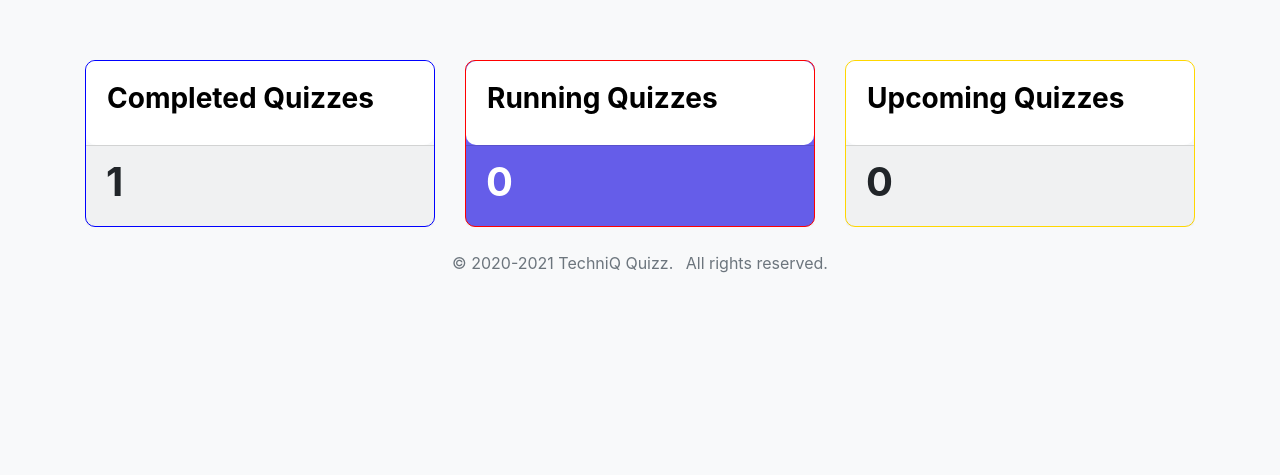
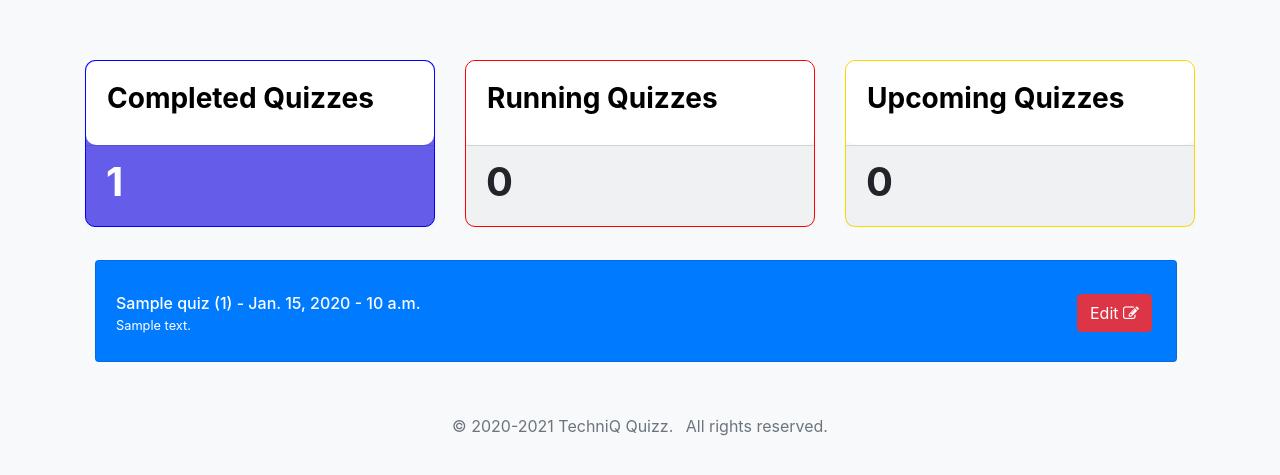
Before and after one commit to kundanranka/quiz, a Django app: page /instructor?filter=completed in a window 1280 px wide. Shown: the part 72-547 px from the top of the page. Run offline with Django 3.2, Linux system fonts and the light colour scheme; a user stored in the database is signed in; tables that the repository leaves empty hold one stand-in row (values such as "Sample post"); some libraries are stand-ins or nearby versions.

Commit message:
added instructor dashboard

```diff
--- a/buzzquiz/quiz/views.py
+++ b/buzzquiz/quiz/views.py
@@ -5,37 +5,66 @@ from django.core.exceptions import ObjectDoesNotExist
 from django.http import Http404
 from datetime import datetime
 from .models import Questions, Quiz, QuizEnroll
-from .forms import RegQuizenrolls, RegistrationFormInstructor, UserLoginForm, RegistrationFormStudent
+from .forms import (
+    RegQuizenrolls,
+    RegistrationFormInstructor,
+    UserLoginForm,
+    RegistrationFormStudent,
+)
 from django.contrib.auth.decorators import user_passes_test
 
+
 def home(request):
-    return redirect('/login')
+    return redirect("/login")
 
 
 @login_required()
 def user_home(request):
     if request.user.is_instructor:
-        return redirect('/instructor')
-    return render(request, 'quiz/home.html')
+        return redirect("/instructor")
+    return render(request, "quiz/home.html")
+
 
 @login_required()
-@user_passes_test(lambda user: user.is_instructor,login_url='/user-home')
+@user_passes_test(lambda user: user.is_instructor, login_url="/user-home")
 def instructor_home(request):
     now = datetime.now()
     now_time = datetime.time(now)
-    queryset = Quiz.objects.filter(createdBy=request.user,is_active=True)
+    queryset = Quiz.objects.filter(createdBy=request.user, is_active=True)
     contex = {
-        "completed" : queryset.filter(end_date__lt=now).count(),
-        "running" :queryset.filter(end_date__gte=now,start_date__lte=now).count(),
-        "upcoming" :queryset.filter(start_date__gt=now).count(),
+        "completed": {
+            "completedCount": queryset.filter(end_date__lt=now).count(),
+        },
+        "running": {
+            "runningCount": queryset.filter(
+                end_date__gte=now, start_date__lte=now
+            ).count(),
+        },
+        "upcoming": {
+            "upcomingCount": queryset.filter(start_date__gt=now).count(),
+        },
     }
-    return render(request, 'quiz/instructor_home.html',context=contex)
+    filter = request.GET.get("filter",None)
+    if filter is None:
+        filter = 'running'
+    if filter == 'running':
+        contex['running']['filter'] = True
+        contex['selected'] = queryset.filter(end_date__gte=now, start_date__lte=now).order_by('start_date','start_time')
+    if filter == 'upcoming':
+        contex['upcoming']['filter'] = True
+        contex['selected'] = queryset.filter(start_date__gt=now).order_by('start_date','start_time')
+    if filter == 'completed':
+        contex['completed']['filter'] = True
+        contex['selected'] = queryset.filter(end_date__lt=now).order_by('start_date','start_time')
+
+    return render(request, "quiz/instructor_home.html", context=contex)
 
 
 def is_auth(user):
     return not user.is_authenticated
 
-@user_passes_test(is_auth,login_url='/user-home')
+
+@user_passes_test(is_auth, login_url="/user-home")
 def login_view(request):
     title = "Login"
     form = UserLoginForm(request.POST or None)
@@ -44,57 +73,61 @@ def login_view(request):
         password = form.cleaned_data.get("password")
         user = authenticate(email=email, password=password)
         login(request, user)
-        if request.GET['next']:
-            return redirect(request.GET['next'])
-        return redirect('/user-home')
-    return render(request, 'quiz/login.html', {"form": form, "title": title})
+        if request.GET.get("next", None):
+            return redirect(request.GET["next"])
+        return redirect("/user-home")
+    return render(request, "quiz/login.html", {"form": form, "title": title})
 
 
 def register_student(request):
     title = "Create account"
-    if request.method == 'POST':
+    if request.method == "POST":
         form = RegistrationFormStudent(request.POST)
         if form.is_valid():
             form.save()
-            return redirect('/login')
+            return redirect("/login")
     else:
         form = RegistrationFormStudent()
 
-    context = {'form': form, 'title': title}
-    return render(request, 'quiz/registration.html', context=context)
+    context = {"form": form, "title": title}
+    return render(request, "quiz/registration.html", context=context)
+
 
 def register_instructor(request):
     title = "Create account - Instructor"
-    if request.method == 'POST':
+    if request.method == "POST":
         form = RegistrationFormInstructor(request.POST)
         if form.is_valid():
             form.save()
-            return redirect('/login')
+            return redirect("/login")
     else:
         form = RegistrationFormInstructor()
-    context = {'form': form, 'title': title}
-    return render(request, 'quiz/registration.html', context=context)
+    context = {"form": form, "title": title}
+    return render(request, "quiz/registration.html", context=context)
+
 
 def logout_view(request):
     logout(request)
-    return redirect('/')
+    return redirect("/")
+
 
 @login_required()
 def RegQuizenroll(request):
     title = "Enroll Quiz"
-    if request.method == 'POST':
-        form = RegQuizenrolls(request.user,request.POST)
+    if request.method == "POST":
+        form = RegQuizenrolls(request.user, request.POST)
         if form.is_valid():
             form.save()
-            return redirect('/')
+            return redirect("/")
     else:
         form = RegQuizenrolls(request.user)
-    context = {'form': form, 'title': title}
-    return render(request, 'quiz/enroll.html', context=context)
+    context = {"form": form, "title": title}
+    return render(request, "quiz/enroll.html", context=context)
+
 
 @login_required()
-def RegQuizenrollURL(request,quiz):
+def RegQuizenrollURL(request, quiz):
     if request.user.is_instructor == True:
-        return redirect('/')
-    QuizEnroll.objects.get_or_create(quiz_id=Quiz(id=quiz),student_id=request.user)
-    return redirect('/')
+        return redirect("/")
+    QuizEnroll.objects.get_or_create(quiz_id=Quiz(id=quiz), student_id=request.user)
+    return redirect("/")
--- a/buzzquiz/static/css/main.css
+++ b/buzzquiz/static/css/main.css
@@ -143,6 +143,10 @@
     border-color: transparent;
 }
 
+.card-body p {
+    margin-top: 5px!important;
+}
+
 .card-menu:hover {
     box-shadow: 6px 15px 37px -12px rgba(0, 0, 0, 0.6);
     -webkit-box-shadow: 6px 15px 37px -12px rgba(0, 0, 0, 0.6);
@@ -153,3 +157,26 @@
     background-color: #6960f1!important;
     color: #fff!important;
 }
+
+.quiz-select {
+    padding: 25px;
+    margin-top: 25px;
+    margin-bottom: 0px!important;
+    font-size: large;
+    padding-bottom: 0px;
+    padding-top: 0px;
+}
+
+.card-body-quiz {
+    display: flex;
+    flex-direction: row;
+    align-items: center;
+}
+
+.align-left {
+    margin-right: 20px;
+}
+
+.text-center {
+    margin-top: 20px;
+}
--- a/buzzquiz/templates/quiz/instructor_home.html
+++ b/buzzquiz/templates/quiz/instructor_home.html
@@ -3,40 +3,69 @@
     <div class="container">
         <div class="row">
             <div class="col">
-                <div class="card-menu " style="background-color:transparent; border: 1px solid blue;">
+                <div class="card-menu {% if completed.filter %} active-card {% endif %}" style="background-color:transparent; border: 1px solid blue;">
                     <div class="card card-body">
-                        <h3><b><a href="completedquiz.html" style="text-decoration:none;color:black ">Completed
+                        <h3><b><a href="/instructor?filter=completed"
+                                    style="text-decoration:none;color:black ">Completed
                                     Quizzes</a></b></h3>
                     </div>
                     <div class="card-footer">
-                        <h1><b>{{ completed }}</b></h1>
+                        <h1><b>{{ completed.completedCount }}</b></h1>
                     </div>
                 </div>
             </div>
             <div class="col ">
-                <div class="card-menu active-card" style="background-color: transparent; border: 1px solid red;">
+                <div class="card-menu {% if running.filter %} active-card {% endif %}" style="background-color: transparent; border: 1px solid red;">
                     <div class="card card-body">
-                        <h3><b><a href="Runningquiz.html" style="text-decoration:none;color:black ">Running Quizzes</a></b>
+                        <h3><b><a href="instructor?filter=running" style="text-decoration:none;color:black ">Running
+                                    Quizzes</a></b>
                         </h3>
                     </div>
                     <div class="card-footer">
-                        <h1><b>{{ running }}</b></h1>
+                        <h1><b>{{ running.runningCount }}</b></h1>
                     </div>
                 </div>
             </div>
             <div class="col">
-                <div class="card-menu " style="background-color: transparent; border: 1px solid gold;">
+                <div class="card-menu {% if upcoming.filter %} active-card {% endif %}" style="background-color: transparent; border: 1px solid gold;">
                     <div class="card card-body">
-                        <h3><b><a href="Upcomingquiz.html" style="text-decoration:none;color:black ">Upcoming
+                        <h3><b><a href="instructor?filter=upcoming" style="text-decoration:none;color:black ">Upcoming
                                     Quizzes</a></b></h3>
                     </div>
                     <div class="card-footer">
-                        <h1><b>{{ upcoming }}</b></h1>
+                        <h1><b>{{ upcoming.upcomingCount }}</b></h1>
                     </div>
                 </div>
             </div>
         </div>
     </div>
+    <div class="container">
+        {% for quiz in selected %}
+        <div class="row quiz-row">
+            <div class="col mb-4 quiz-select">
+                <div class="card textwhite bg-primary text-white shadow card-body-quiz">
+                    <div class="card-body textwhite text-white">
+                        <p class="m-0">{{ quiz.name }} ({{ quiz.id }}) - {{ quiz.start_date }} - {{ quiz.start_time }}</p>
+                        <p class="text-white-50 small m-0">{{ quiz.description }}</p>
+                    </div>
+                    <div class="align-left">
+                        <a href="/admin/quiz/quiz/{{ quiz.id }}/change/" class="btn btn-danger">Edit <i
+                                class="fa fa-edit"></i></a>
+                    </div>
+                </div>
+            </div>
+        </div>
+        {% endfor %} {% if selected.count == 0 %}
+        <div class="col">
+            <div class="text-center">
+                <h3>Want to schedule a quiz?</h3>
+                <a href="{% url 'admin:quiz_quiz_add' %}" class="btn btn-success mt-1 mx-1">Add Quiz<i class=""
+                            aria-hidden="true"></i></a>
+            </div>
+        </div>
+        {% endif %}
+    </div>
+    </div>
 </section>
 
 {% endblock content %}
```
